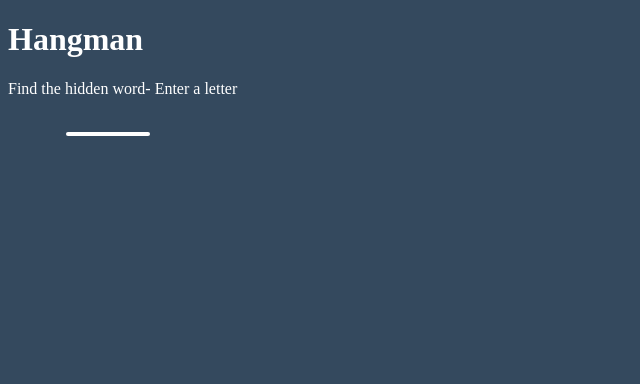
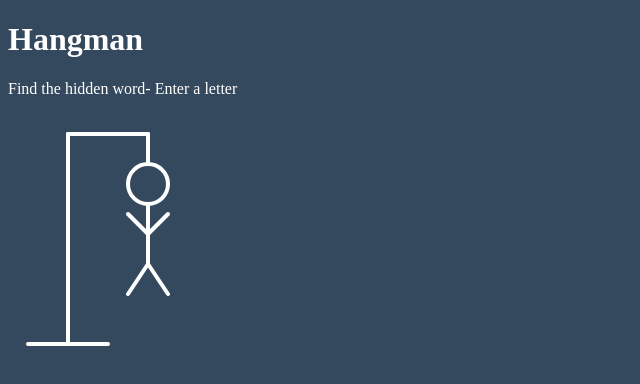
Before and after one commit to Cenzo-cmd/Hangman, a plain HTML site: page index.html in a window 1280 px wide. Shown: the whole page, without its empty margins (0-640 px from the left). Drawn offline with Linux system fonts and the light colour scheme.

Commit message:
created hangman body using SVG

```diff
--- a/index.html
+++ b/index.html
@@ -12,7 +12,24 @@
     <p>Find the hidden word- Enter a letter</p>
     <div class="game-container">
         <svg height="250" width="200" class="figure-container">
+            <!-- Poll -->
             <line x1="60" y1="20" x2="140" y2="20" />
+            <line x1="140" y1="20" x2="140" y2="50" />
+            <line x1="60" y1="20" x2="60" y2="230" />
+            <line x1="20" y1="230" x2="100" y2="230" />
+
+            <!-- Head -->
+            <circle cx="140" cy="70" r="20" class="figure-part" />
+            <!-- body -->
+            <line x1="140" y1="90" x2="140" y2="150" class="figure-part" />
+            <!-- arm -->
+            <line x1="140" y1="120" x2="120" y2="100" class="figure-part" />
+            <line x1="140" y1="120" x2="160" y2="100" class="figure-part" />
+            <!-- legs -->
+            <line x1="140" y1="150" x2="120" y2="180" class="figure-part" />
+            <line x1="140" y1="150" x2="160" y2="180" class="figure-part" />
+
+
         </svg>
     </div>
 </body>
```
